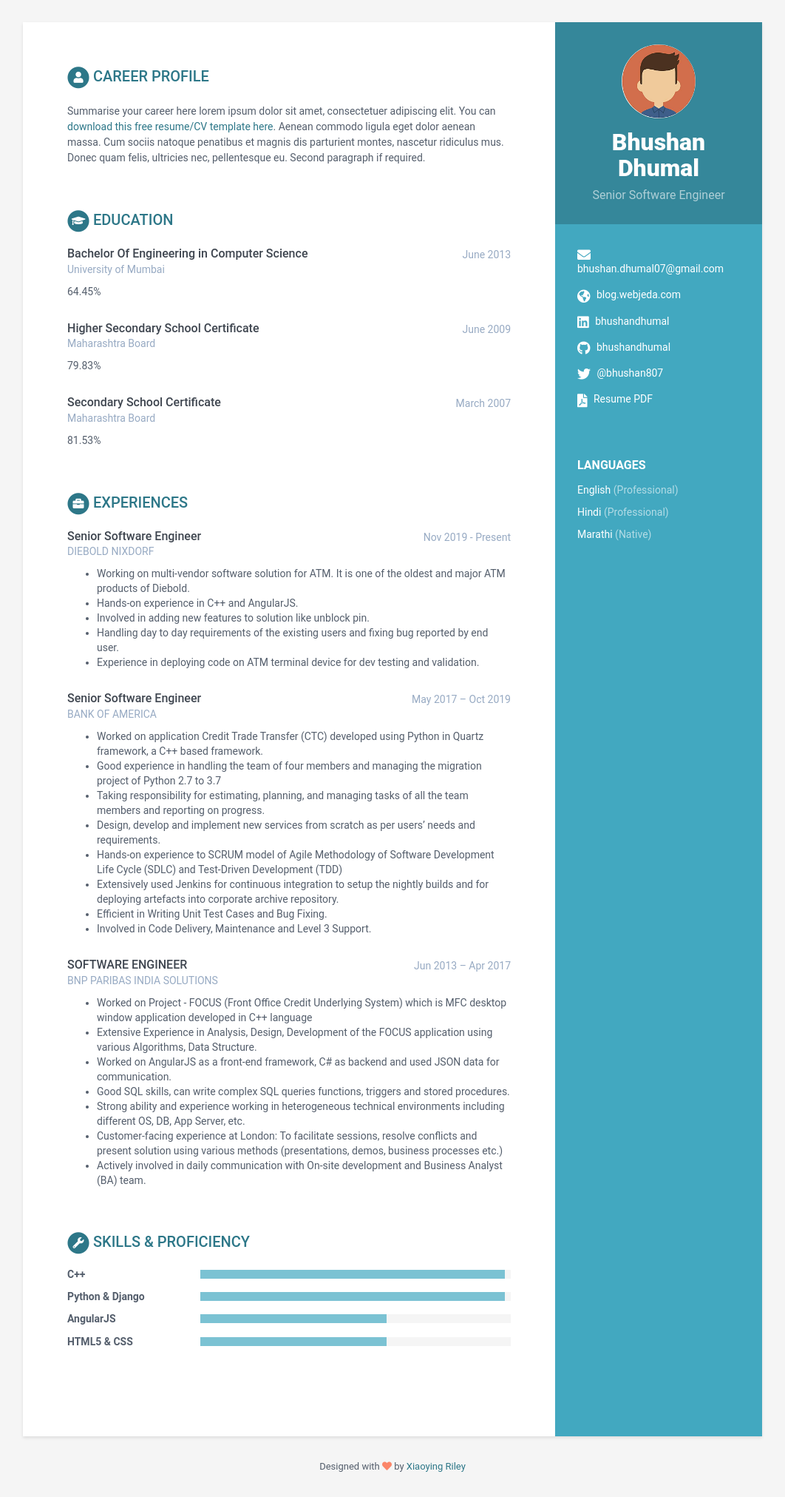
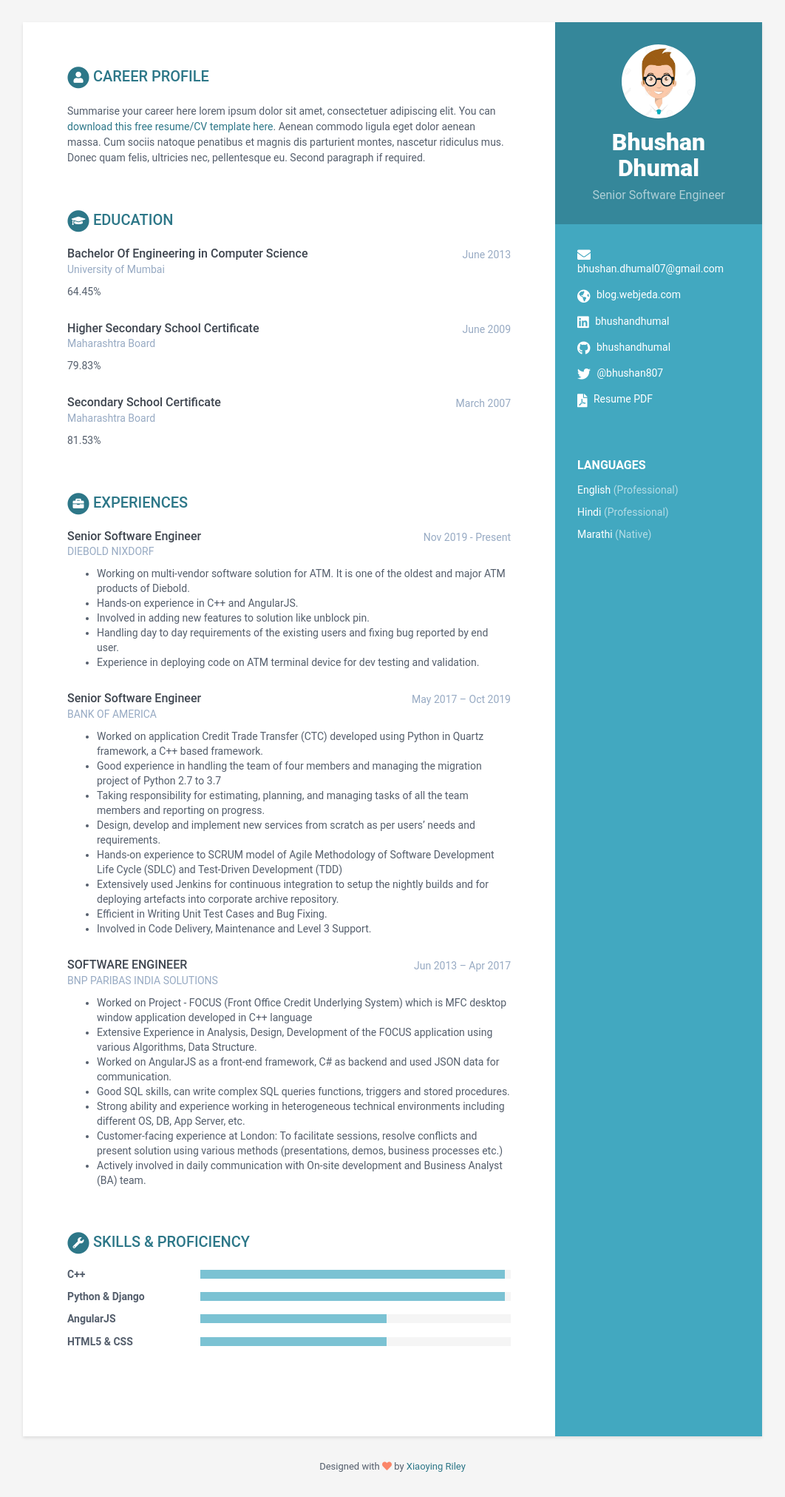
Before and after one commit to bhushan-dhumal/bhushan-dhumal.github.io, a Jekyll site: the page built from index.html, in a window 1280 px wide. Shown: the whole page at 74% size, without its empty margins (109-1171 px from the left). Built offline with Jekyll 4.4.1, drawn with Linux system fonts in a browser that asks for light colours.

Commit message:
Update data.yml

```diff
--- a/_data/data.yml
+++ b/_data/data.yml
@@ -9,7 +9,7 @@ sidebar:
     # Profile information
     name: Bhushan Dhumal
     tagline: Senior Software Engineer
-    avatar: profile.jpg  #place a 100x100 picture inside /assets/images/ folder and provide the name of the file below
+    avatar: profile1.jpg  #place a 100x100 picture inside /assets/images/ folder and provide the name of the file below
 
     # Sidebar links
     email: bhushan.dhumal07@gmail.com
```
